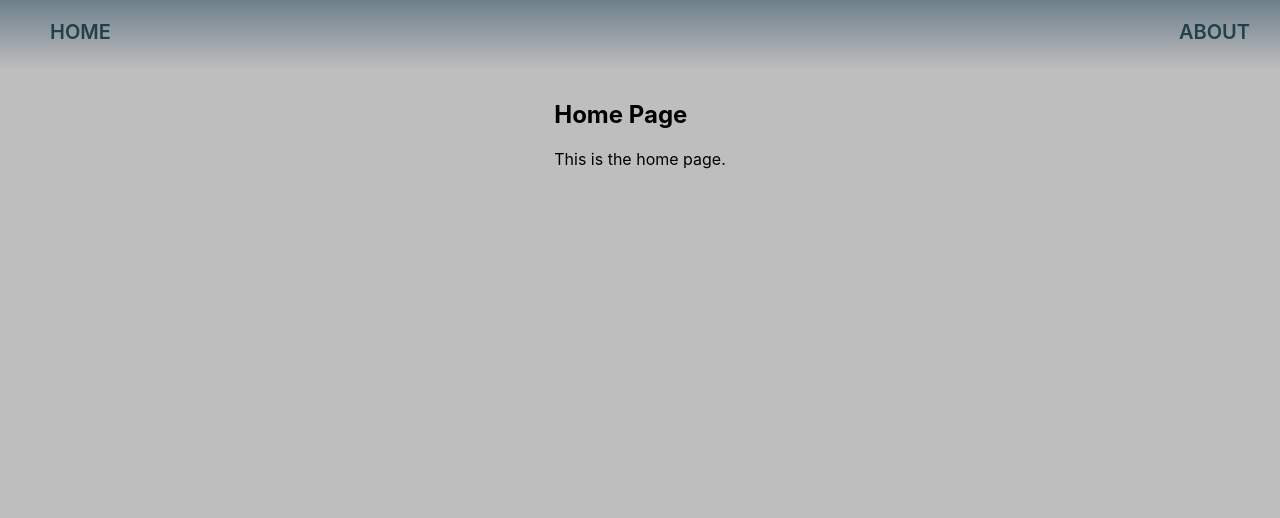
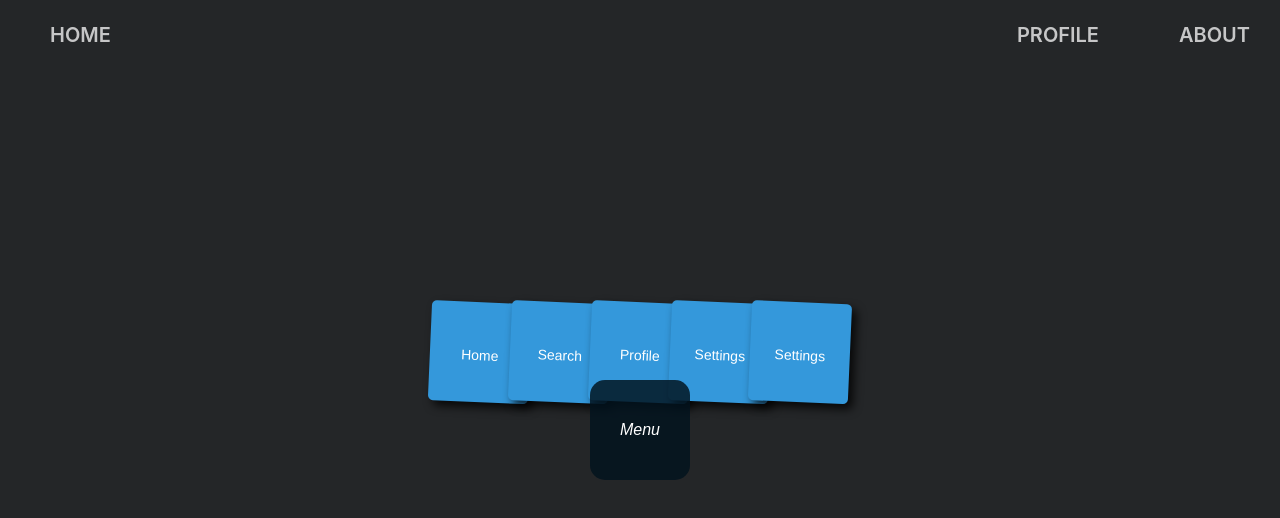
Before and after one commit to ozalboher/IntegratorPortal, a React (Create React App) app in the folder my-app/: page / in a window 1280 px wide. Shown: the top 518 px of the page. Built offline with nearby package versions, Linux system fonts and the light colour scheme.

Commit message:
Added Menu Selection(HomePage)

```diff
--- a/my-app/src/App.css
+++ b/my-app/src/App.css
@@ -11,14 +11,14 @@ body {
   background-repeat: repeat;
   display:flex;
   flex-direction: column;
-  background-color: rgb(190, 190, 190);
+  background-color: #141618ed;;
 }
 
 html {
   height: 100%;
 }
 
-nav {
+nav{
   position: fixed;
   top: 0;
   left: 0;
@@ -26,13 +26,12 @@ nav {
   height: 70px;
   z-index: 999;
   padding: 10px;
-  margin: 0;
   font-size: 20px;
   font-family: var(--title);
   display: flex;
   flex-direction: row;
   justify-content: space-between;
-  background-image: linear-gradient(to bottom, rgba(11, 49, 75, 0.442), rgba(0, 0, 0, 0));
+  align-items: center;
 }
 
 .nav-left, .nav-right{
@@ -48,7 +47,6 @@ nav {
 }
 
 .nav-links {
-	display: flex;
 	margin: 0;
 	padding: 0;
 	list-style: none;
@@ -61,7 +59,7 @@ nav {
   transition: background-color 0.3s ease;
 }
 .underline-effect {
-  color: rgb(5, 43, 53);
+  color: rgba(255, 255, 255, 0.928);
 	opacity: 0.8;
 	text-decoration: none;
 	text-transform: uppercase;
--- a/my-app/src/App.jsx
+++ b/my-app/src/App.jsx
@@ -3,6 +3,7 @@ import { NavLink, Route, Routes, Redirect } from "react-router-dom";
 import { HomePage } from './Views/HomePage/HomePage';
 import { AboutPage } from './Views/AboutPage/AboutPage';
 import { NotFound } from './Views/NotFound/NotFound';
+import { ProfilePage } from './Views/ProfilePage/ProfilePage';
 function App() {
   return (
     <div className="App">
@@ -10,12 +11,15 @@ function App() {
        <nav className="nav-links">
         <div className="nav-left">
           <ul>
-            <li><NavLink to="/home" className="nav-link underline-effect" activeClassName="active-link">Home</NavLink></li>
+            <li><NavLink to="/home" className="nav-link underline-effect" activeclassname="active-link">Home</NavLink></li>
           </ul>
         </div>
         <div className='nav-right'>
         <ul>
-        <li><NavLink to="/home" className="nav-link underline-effect" activeClassName="active-link">About</NavLink></li>
+        <li><NavLink to="/profile" className="nav-link underline-effect" activeclassname="active-link">Profile</NavLink></li>
+        </ul>
+        <ul>
+        <li><NavLink to="/about" className="nav-link underline-effect" activeclassname="active-link">About</NavLink></li>
         </ul>
         </div>
        </nav>
@@ -26,6 +30,7 @@ function App() {
             <Route path="/" element={<HomePage />} />
             <Route path="/home" element={<HomePage />} />
             <Route path="/about" element={<AboutPage />} />
+            <Route path="/profile" element={<ProfilePage />} />
             <Route path="*" element={<NotFound />} />
           </Routes>
         </section>
--- /dev/null
+++ b/my-app/src/Components/CircleMenu/CircleMenu.css
@@ -0,0 +1,102 @@
+.page-content-center {
+    display: flex;
+    flex-direction: column;
+    align-items: center;
+    margin-top: 300px;
+}
+
+
+
+.circle-menu-container {
+  position: relative;
+  display: flex;
+  justify-content: center;
+  align-items: center;
+}
+
+.circle-menu-button {
+  background-color: #02131ed2;
+  color: #fff;
+  border: none;
+  border-radius: 15px;
+  width: 100px;
+  height: 100px;
+  font-size: 16px;
+  cursor: pointer;
+  outline: none;
+  transition: background-color 0.3s;
+  position: relative;
+  z-index: 2;
+}
+
+.circle-menu-button:hover {
+  background-color: #2980b9;
+}
+
+.circle-menu {
+  position: absolute;
+  display: flex;
+  align-items: center;
+  justify-content: center;
+  top: -80px;
+  left: -50px;
+  transform: translate(-50%, -50%);
+  display: flex;
+  flex-direction: row;
+  align-items: center;
+  gap: 80px;
+  opacity: 0;
+  pointer-events: none;
+  transition: all 0.6s ease;
+  z-index: 1;
+}
+
+.circle-menu.open {
+  opacity: 1;
+  pointer-events: auto;
+  transform: translate(-50%, -50%) scale(1);
+}
+
+.circle-menu-item {
+  background-color: #3498db;
+  color: #fff;
+  border: none;
+  border-radius: 5px;
+  width: 100px;
+  height: 100px;
+  font-size: 16px;
+  display: flex;
+  justify-content: center;
+  align-items: center;
+  cursor: pointer;
+  transition: background-color 0.3s;
+  opacity: 0;
+  transform: scale(0);
+  pointer-events: none;
+  position: absolute;
+  z-index: 0;
+  box-shadow: 5px 5px 10px rgba(0, 0, 0, 0.8);
+}
+
+.circle-menu-item:hover {
+  background-color: #2980b9;
+}
+
+.circle-menu.open .circle-menu-item {
+  opacity: 1;
+  transform: scale(1);
+  pointer-events: auto;
+}
+
+.menu-label {
+  display: none;
+  font-size: 14px;
+  margin-top: 5px;
+  opacity: 0;
+  transition: opacity 0.3s;
+}
+
+.circle-menu.open .menu-label.show {
+  display: block;
+  opacity: 1;
+}
--- /dev/null
+++ b/my-app/src/Components/CircleMenu/CircleMenu.jsx
@@ -0,0 +1,48 @@
+import React, { useState } from "react";
+import { Link } from "react-router-dom"; // Import Link from React Router
+import "./CircleMenu.css";
+
+export const CircleMenu = () => {
+  const [isOpen, setIsOpen] = useState(true);
+
+  const toggleMenu = () => {
+    setIsOpen(!isOpen);
+  };
+
+  const menuItems = [
+    { icon: "fa-home", label: "Home", link: "/home" },
+    { icon: "fa-search", label: "Search", link: "/search" },
+    { icon: "fa-user", label: "Profile", link: "/profile" },
+    { icon: "fa-cog", label: "Settings", link: "/settings" },
+    { icon: "fa-cog", label: "Settings", link: "/settings" },
+
+  ];
+
+  const itemAngle = 3; // Ensure a maximum of 8 items
+
+  return (
+    <div className="circle-menu-container">
+      <button className="circle-menu-button" onClick={toggleMenu}>
+        <i className={`fas ${isOpen ? "fa-times" : "fa-bars"}`}>Menu</i>
+      </button>
+      <div className={`circle-menu ${isOpen ? "open" : ""}`}>
+        {menuItems.map((item, index) => (
+          <Link key={index} to={item.link}>
+            {/* Wrap the button with Link */}
+            <button
+              className="circle-menu-item"
+              style={{
+                transform: `rotate(${2.5}deg) translate(50px)`,
+              }}
+            >
+              <i className={`fas ${item.icon}`}></i>
+              <span className={`menu-label ${isOpen ? "show" : ""}`}>
+                {item.label}
+              </span>
+            </button>
+          </Link>
+        ))}
+      </div>
+    </div>
+  );
+};
--- a/my-app/src/Views/HomePage/HomePage.jsx
+++ b/my-app/src/Views/HomePage/HomePage.jsx
@@ -1,11 +1,15 @@
 import React from "react";
-import './HomePage.css';
+import { CircleMenu } from "../../Components/CircleMenu/CircleMenu";
+import "./HomePage.css";
 
 export const HomePage = () => {
-    return (
-        <div className="HomePage">
-            <h1>Home Page</h1>
-            <p>This is the home page.</p>
+  return (
+    <>
+      <div className="HomePage">
+        <div className="page-content-center">
+      <CircleMenu />
         </div>
-    );
+      </div>
+    </>
+  );
 };
--- /dev/null
+++ b/my-app/src/Views/ProfilePage/ProfilePage.jsx
@@ -0,0 +1,11 @@
+import React from "react";
+import './ProfilePage.css';
+
+export const ProfilePage = () => {
+    return (
+        <div className="ProfilePage">
+            <h1>ProfilePage</h1>
+            <p>Profile Settings Page</p>
+        </div>
+    );
+};
```
Also changed, not shown: my-app/src/Views/ProfilePage/ProfilePage.css (added).
